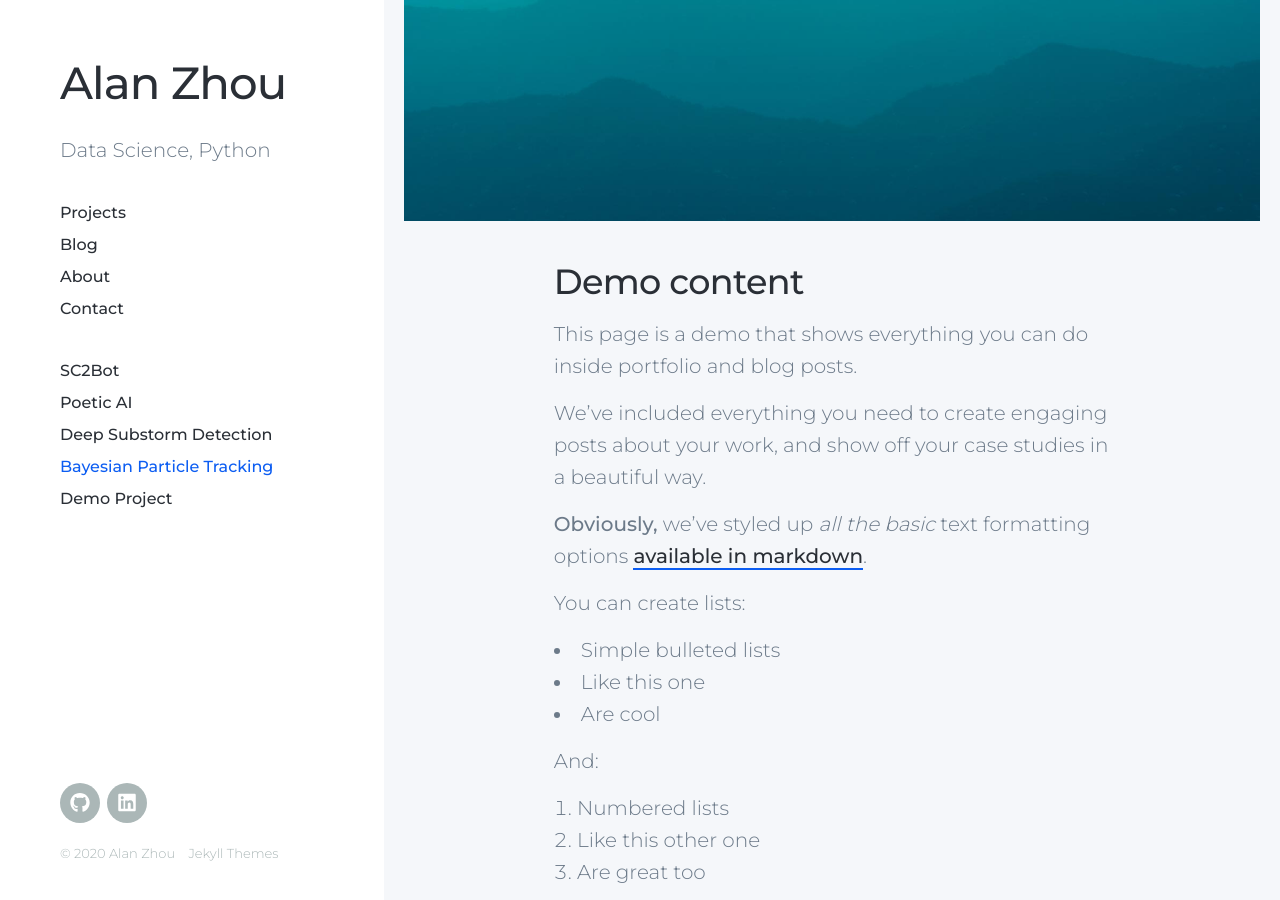
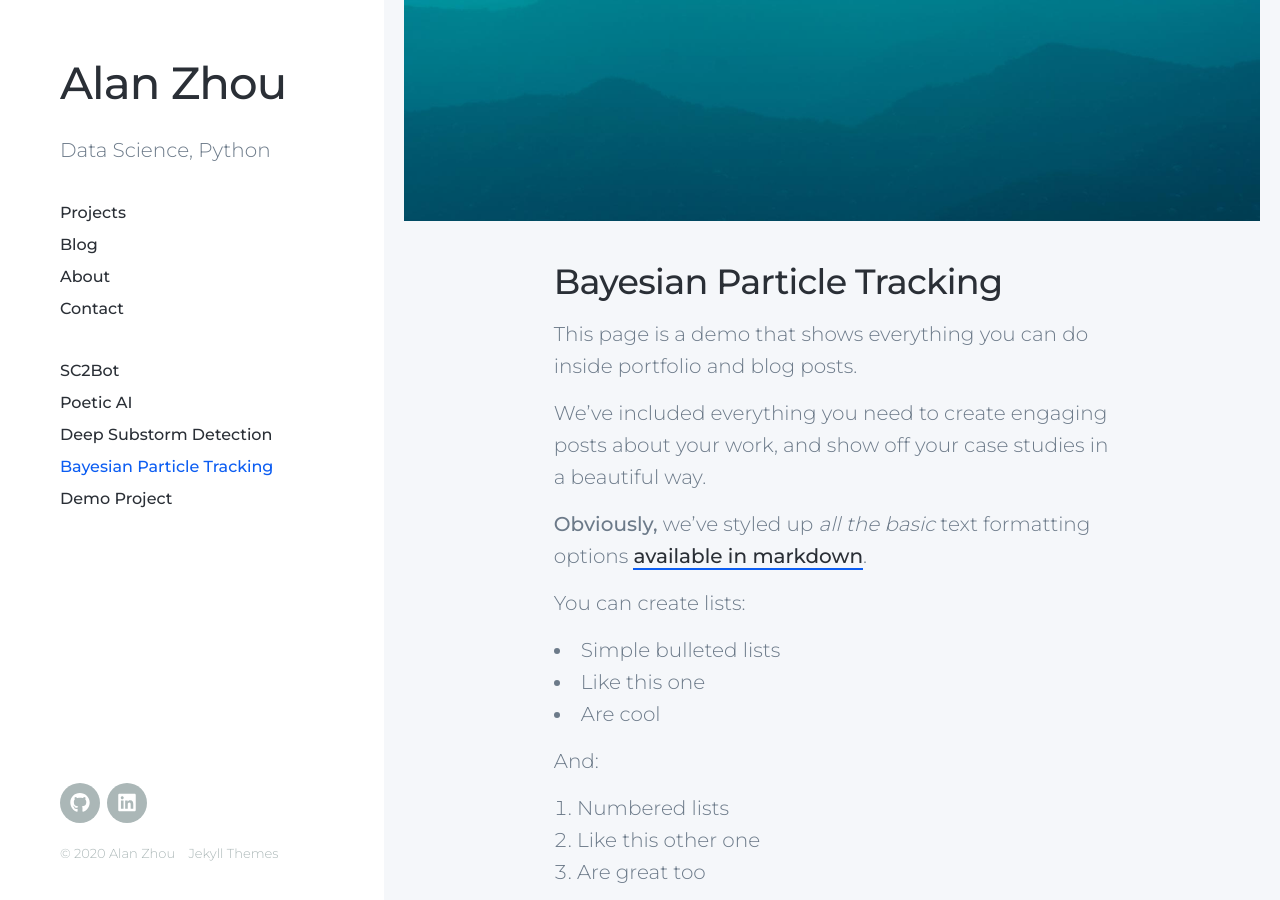
Before and after one commit to alanxzhou/alanxzhou.github.io, a Jekyll site: the page built from _projects/2016-05-01-particle_tracking.md, in a window 1280 px wide and 900 px high, scrolled down 561 px. Built offline with Jekyll 4.4.1, drawn with Linux system fonts in a browser that asks for light colours; nearby versions of some CDN libraries.

Commit message:
Update 2016-05-01-particle_tracking.md

```diff
--- a/_projects/2016-05-01-particle_tracking.md
+++ b/_projects/2016-05-01-particle_tracking.md
@@ -8,7 +8,7 @@ featured_image: '/images/particle_tracking/real_particle.png'
 
 ![](/images/demo/demo-landscape.jpg)
 
-## Demo content
+## Bayesian Particle Tracking
 
 This page is a demo that shows everything you can do inside portfolio and blog posts.
 
```
